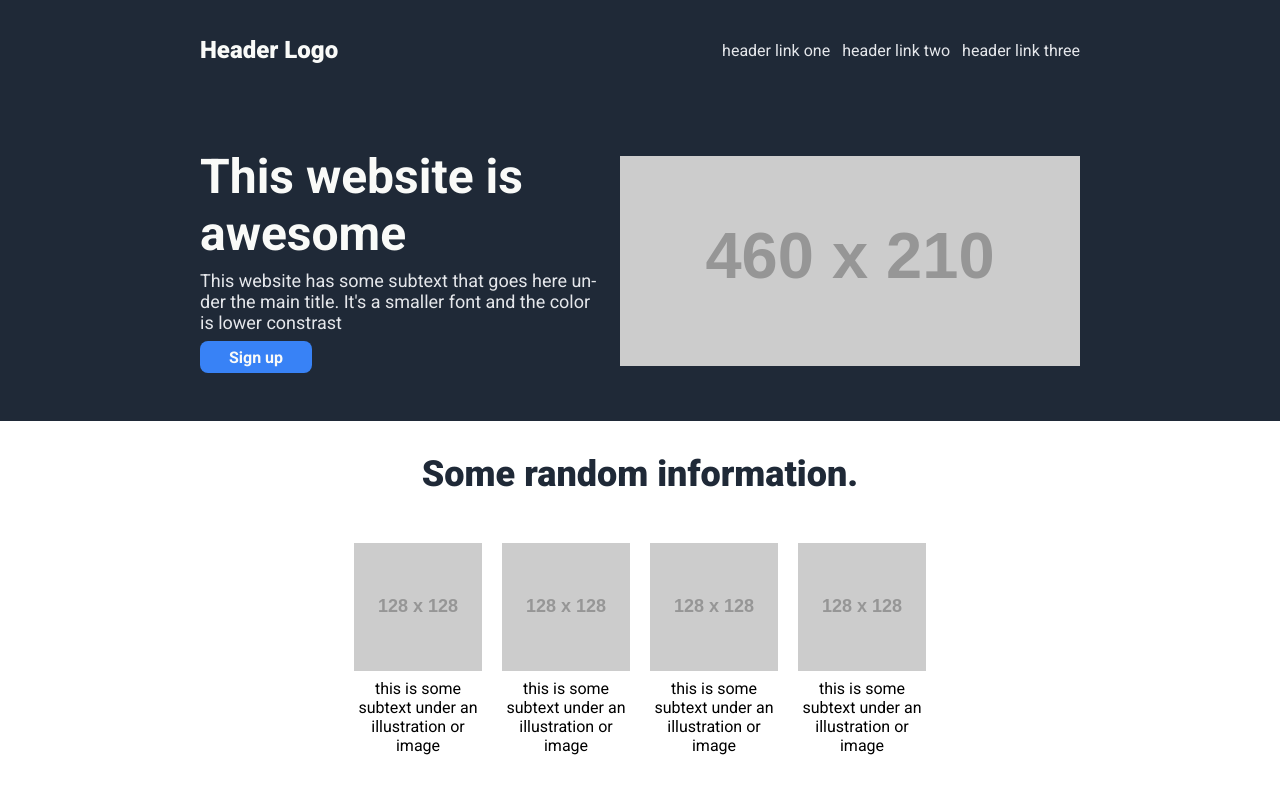
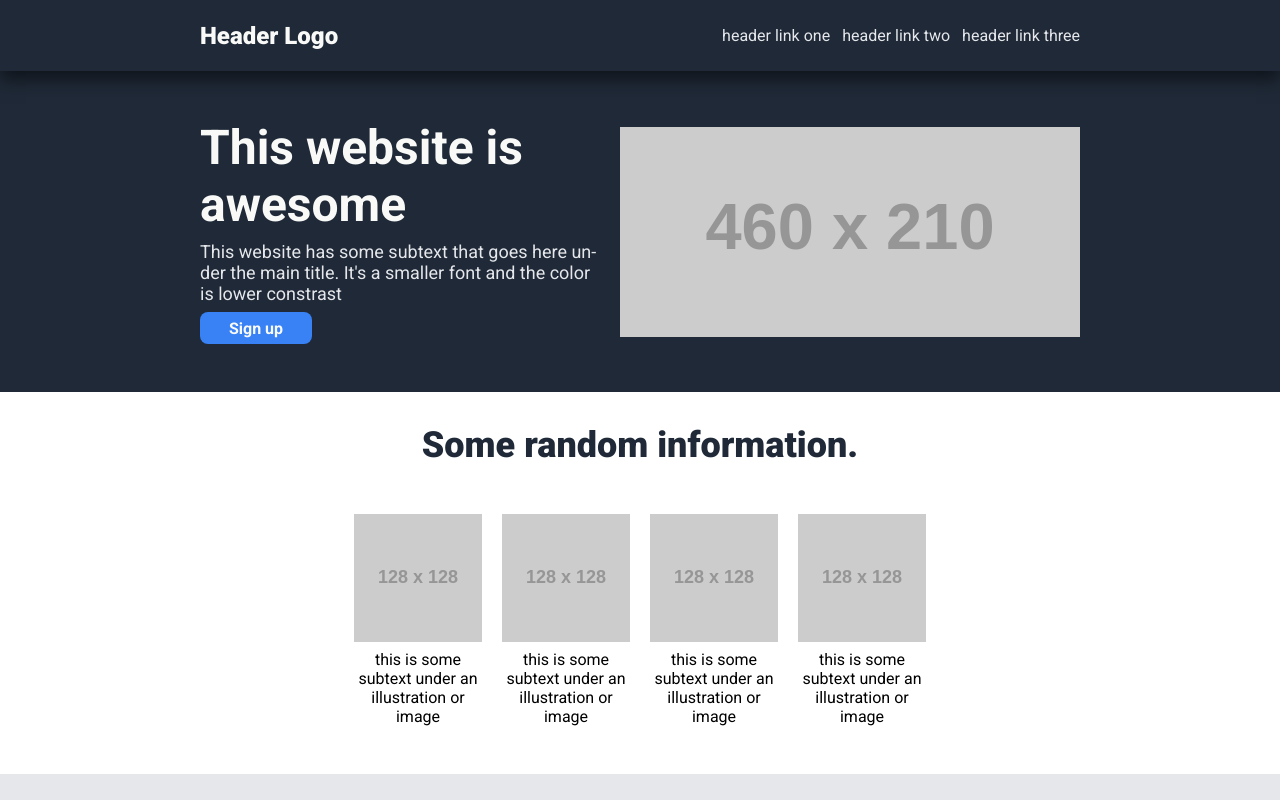
Before and after one commit to teokafor/odin-landing, a plain HTML site: page index.html in a window 1280 px wide. Shown: the top 800 px of the page. Drawn offline with Linux system fonts and the light colour scheme; placeholder pictures from the web are drawn by us.

Commit message:
Add drop shadow to header

```diff
--- a/styles.css
+++ b/styles.css
@@ -23,9 +23,13 @@ body {
 
 /* Header */
 .header, .footer {
-    flex-basis: 80px;
     padding-top: 10px;
     padding-bottom: 10px;
+}
+
+.header {
+    box-shadow: 0px 9px 16px 0px #00000080;
+    z-index: 1;
 }
 
 .logo {
@@ -167,6 +171,7 @@ h2 {
     align-items: center;
     color: #e5e5e5;
     font-size: 18px;
+    flex-basis: 80px;
 }
 
 
```
